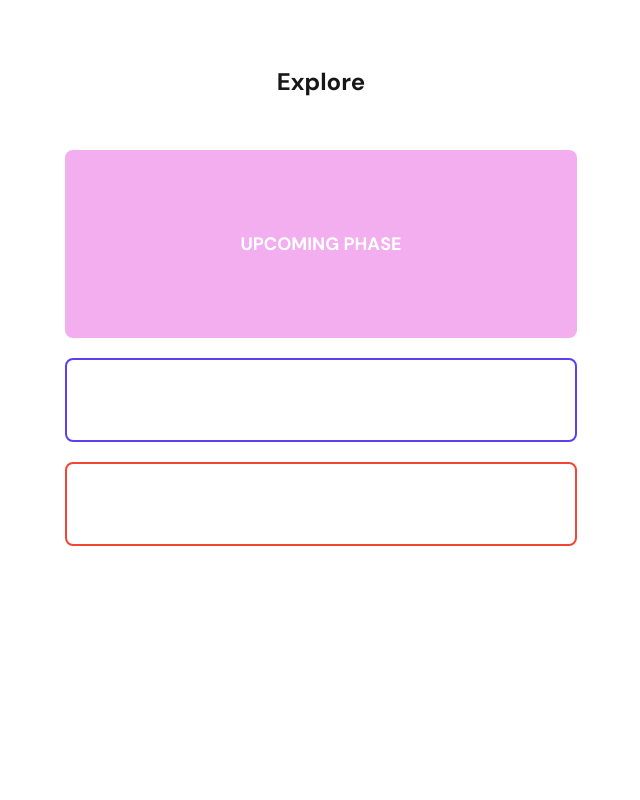
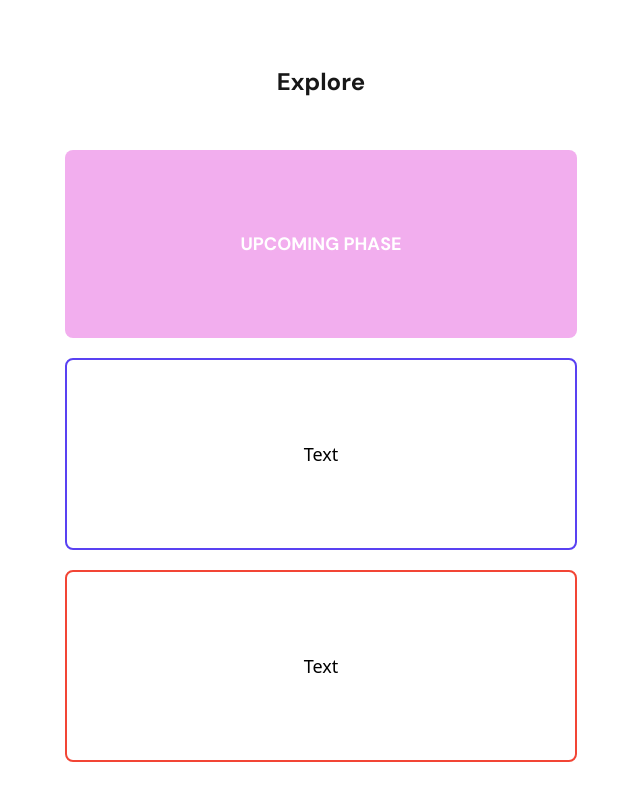
Before and after one commit to zofienora/cyclecoach, a Next.js app in the folder my-app/: page / in a window 1280 px wide. Shown: the part 1582-2382 px from the top of the page, without its empty margins (319-959 px from the left). Built offline with nearby package versions, Linux system fonts and the light colour scheme.

Commit message:
added text for articles

```diff
--- a/my-app/app/components/Suggestions.tsx
+++ b/my-app/app/components/Suggestions.tsx
@@ -12,8 +12,13 @@ export default function Suggestions() {
         <div className="bg-primary rounded-lg p-10 mt-5 mb-5">
             <p className="text-lg font-bold font-heading text-white uppercase text-center pt-10 pb-10">Upcoming Phase</p>
         </div>
-        <div className="border-2 border-secondary rounded-lg p-10 mt-5 mb-5"></div>
-        <div className="border-2 border-alert rounded-lg p-10 mt-5 mb-5"></div>
+        <div className="border-2 border-secondary rounded-lg p-10 mt-5 mb-5">
+            <p className="text-lg font-sans text-center pt-10 pb-10">Text</p>
+
+        </div>
+        <div className="border-2 border-alert rounded-lg p-10 mt-5 mb-5">
+            <p className="text-lg font-sans text-center pt-10 pb-10">Text</p>
+        </div>
     </div>
 
    </section>
```
